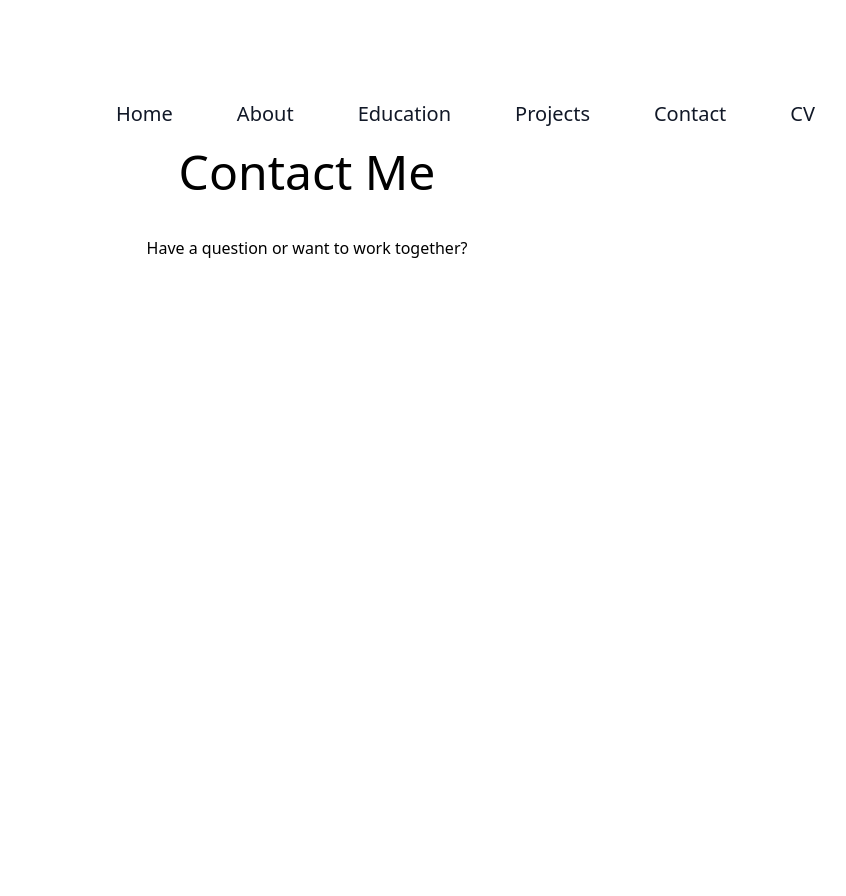
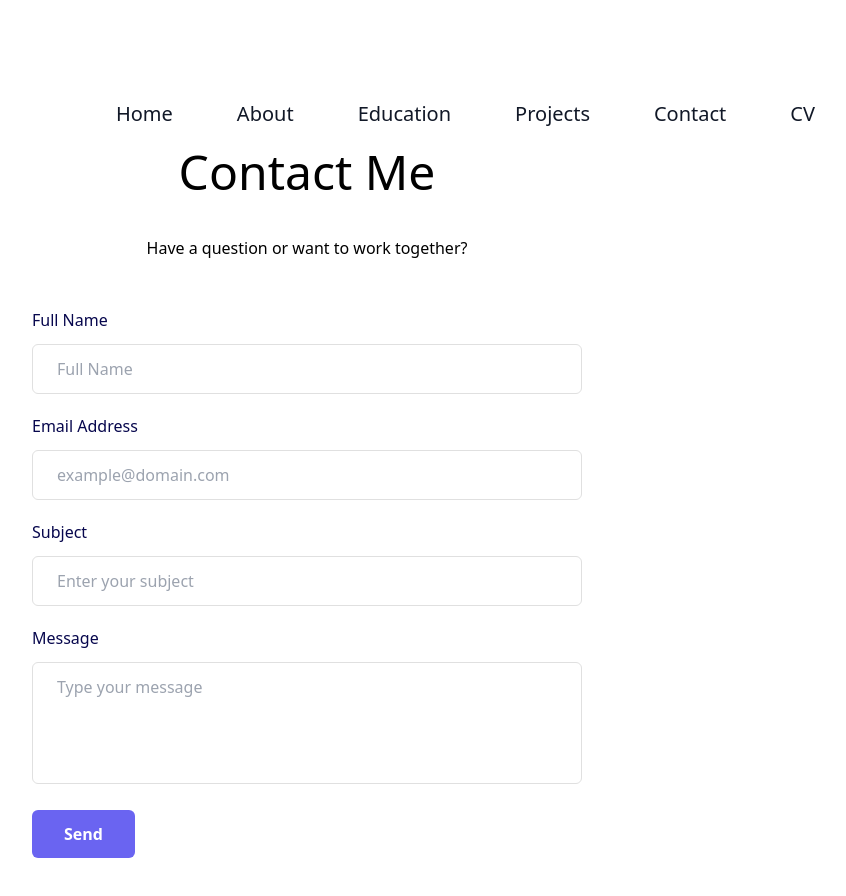
Before and after one commit to jappleyard28/Portfolio, a React (Create React App) app: page /contact in a window 1280 px wide. Shown: the top 896 px of the page, without its empty margins (333-1179 px from the left). Before the commit the page ends 800 px from the top, so only its background shows below. Built offline with nearby package versions, Linux system fonts and the light colour scheme.

Commit message:
finished contact form

```diff
--- /dev/null
+++ b/src/components/ContactUs.js
@@ -0,0 +1,71 @@
+import React, { useRef } from 'react';
+import emailjs from '@emailjs/browser';
+
+export const ContactUs = () => {
+  const form = useRef();
+
+  const sendEmail = (e) => {
+    e.preventDefault();
+
+    emailjs.sendForm('service_dmmmw5f', 'template_mdxw4nd', form.current, 'TAt3RSIkJ8t2B9Wv-')
+      .then((result) => {
+          console.log(result.text);
+          console.log("message successful")
+      }, (error) => {
+          console.log(error.text);
+      });
+      e.target.reset(); // resets contact form fields to blank after submit button is pressed
+  };
+
+  return (
+    <div class="flex items-center justify-center p-12">
+        <div class="mx-auto w-full max-w-[550px]">
+            <form ref={form} onSubmit={sendEmail}>
+            <div class="mb-5">
+                <label for="name" class="mb-3 block text-base font-medium text-[#07074D]">Full Name</label>
+                <input type="text" name="from_name" id="name" placeholder="Full Name"
+                class="w-full rounded-md border border-[#e0e0e0] bg-white py-3 px-6 text-base font-medium text-[#6B7280] outline-none focus:border-[#6A64F1] focus:shadow-md" />
+            </div>
+            <div class="mb-5">
+                <label for="email" class="mb-3 block text-base font-medium text-[#07074D]">Email Address</label>
+                <input
+                type="email"
+                name="from_email"
+                id="email"
+                placeholder="example@domain.com"
+                class="w-full rounded-md border border-[#e0e0e0] bg-white py-3 px-6 text-base font-medium text-[#6B7280] outline-none focus:border-[#6A64F1] focus:shadow-md"
+                />
+            </div>
+            <div class="mb-5">
+                <label
+                for="subject"
+                class="mb-3 block text-base font-medium text-[#07074D]"
+                >
+                Subject
+                </label>
+                <input
+                type="text"
+                name="subject"
+                id="subject"
+                placeholder="Enter your subject"
+                class="w-full rounded-md border border-[#e0e0e0] bg-white py-3 px-6 text-base font-medium text-[#6B7280] outline-none focus:border-[#6A64F1] focus:shadow-md"
+                />
+            </div>
+            <div class="mb-5">
+                <label for="message" class="mb-3 block text-base font-medium text-[#07074D]">Message</label>
+                <textarea
+                rows="4"
+                name="message"
+                id="message"
+                placeholder="Type your message"
+                class="w-full resize-none rounded-md border border-[#e0e0e0] bg-white py-3 px-6 text-base font-medium text-[#6B7280] outline-none focus:border-[#6A64F1] focus:shadow-md"
+                ></textarea>
+            </div>
+            <div>
+                <input type='submit' value="Send" class="hover:shadow-form rounded-md bg-[#6A64F1] py-3 px-8 text-base font-semibold text-white outline-none" />
+            </div>
+            </form>
+        </div>
+    </div>
+  );
+};
--- a/src/pages/Contact.js
+++ b/src/pages/Contact.js
@@ -1,9 +1,12 @@
+import { ContactUs } from "../components/ContactUs";
+
 const Contact = () => {
     return (
         <div>
             <h1 class='flex justify-center font-sans text-5xl mb-10'>Contact Me</h1>
             <p class='flex justify-center'>Have a question or want to work together?</p>
             {/* contact me form */}
+            <ContactUs />
         </div>
     );
 };
```
Also changed, not shown: 1 other file (tests, documents, lock files or other folders).
